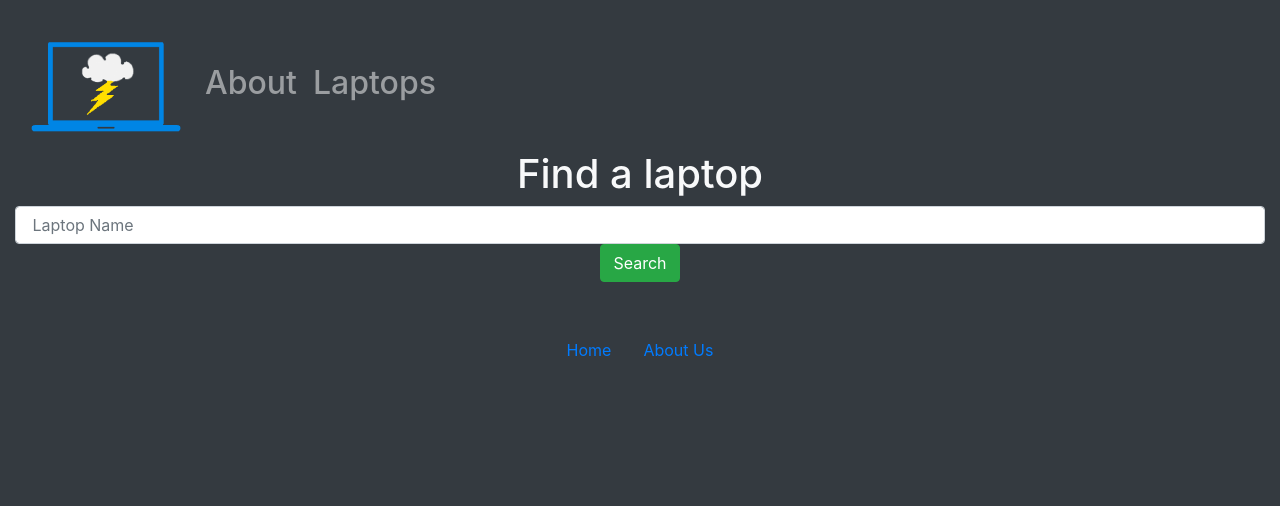
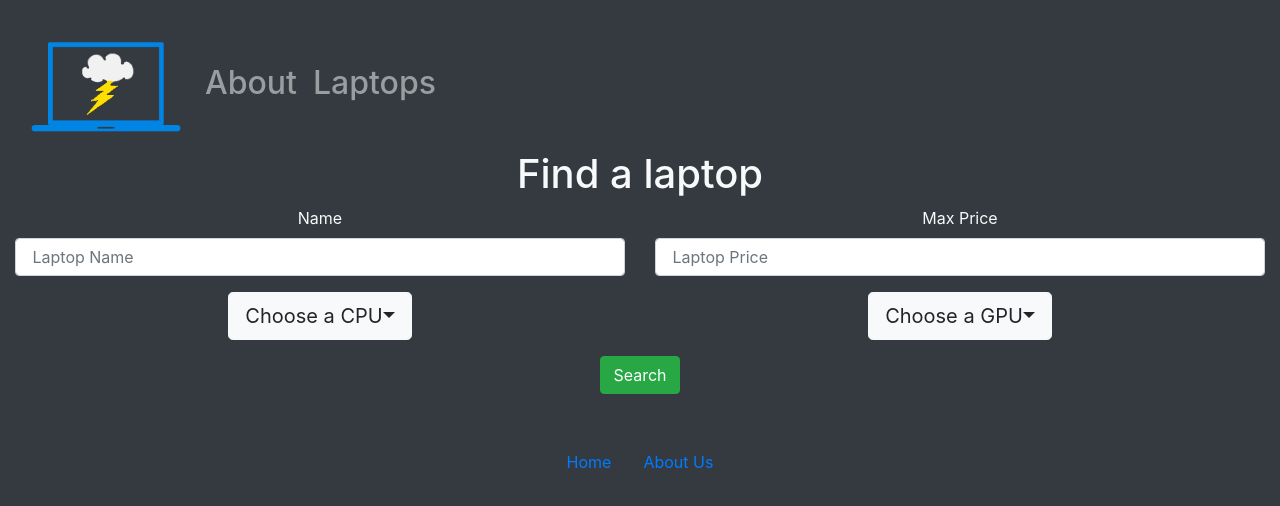
Before and after one commit to alanngo/value-laptop-frontend, a React (Create React App) app: page /laptops in a window 1280 px wide. Shown: the top 506 px of the page. Built offline with nearby package versions, Linux system fonts and the light colour scheme.

Commit message:
compound criteria

```diff
--- a/package.json
+++ b/package.json
@@ -2,6 +2,7 @@
   "name": "value-laptop-frontend",
   "version": "0.1.0",
   "private": true,
+  "type":"module",
   "dependencies": {
     "@testing-library/jest-dom": "^5.11.4",
     "@testing-library/react": "^11.1.0",
@@ -20,7 +21,8 @@
     "start": "react-scripts start",
     "build": "react-scripts build",
     "test": "react-scripts test",
-    "eject": "react-scripts eject"
+    "eject": "react-scripts eject",
+    "scratch": "node scratch.js"
   },
   "eslintConfig": {
     "extends": [
--- a/src/components/FindLaptop/FindLaptop.js
+++ b/src/components/FindLaptop/FindLaptop.js
@@ -1,43 +1,78 @@
 import React, {Component} from 'react';
 import axios from 'axios'
-import {Spinner, Button, Form, Row, Col} from 'react-bootstrap'
+import {Spinner, Button, Form, Row, Col, Dropdown, ButtonGroup} from 'react-bootstrap'
 import DisplayLaptop from '../DisplayLaptop'
-const STRING_SEARCH = {$regex: ".*", $options:"i"}
+
+const STRING_SEARCH = (arg0) => ({$regex: `${arg0}`, $options:"i"})
+const RANGE = (begin, end) =>({ "$lte": Number(end), "$gte": Number(begin)})
+const PRICE = (arg0) => ({$lte: Number(arg0)})
+const CATEGORY = (elem) =>
+{
+  if (elem.includes("MX")||elem.includes("vega")) return "budget"
+  if (elem.includes("50")) return "entry level"
+  if (elem.includes("60") || elem.match(/(i5|ryzen 5)/i)) return "standard"
+  if (elem.includes("70") || elem.match(/(i7|ryzen 7)/i)) return "hi-performance"
+  if (elem.includes("80") || elem.match(/(i9|ryzen 9)/i)) return "enthusiast"
+  if (elem.includes("Quadro") || elem.match(/(xeon|threadripper)/i)) return "workstation"
+}
+
+//cpus
+const INTEL = ["i5", "i7", "i9", "xeon"]
+const RYZEN = ["Ryzen 5", "Ryzen 7", "Ryzen 9"]
+const NVIDIA = ["MX", "1050", "1650", "1060",  "1660", "2060", "1070",  "2070", "1080",  "2080", "Quadro"]
+const AMD = ["vega", "560"]
+
 class FindLaptop extends Component
 {
+
   state =
 	{
     criteria:
     {
-      name: STRING_SEARCH,
-      cpu: STRING_SEARCH,
-      ram: { $lte: 128, $gte: 8},
-
-      gpu: STRING_SEARCH,
-
-      price: {$lte: 1000},
-      category: STRING_SEARCH
-  },
+      name: STRING_SEARCH('.*'),
+      cpu: STRING_SEARCH('.*'),
+      ram: RANGE(8, 128),
+      gpu: STRING_SEARCH('.*'),
+      price: {$gte: 0},
+      category: STRING_SEARCH('.*')
+    },
 		laptops: [],
     clicked: false,
+    dropDownCPU: "Choose a CPU",
+    dropDownGPU: "Choose a GPU"
   }
 
+  changeValue = (key, value)=> this.setState({[`${key}`]: value})
 
   handleClick = (e) =>
   {
     e.preventDefault()
     const URL = `https://value-laptop-backend.herokuapp.com/laptop/`
-    let body = {name:"razer"}
+    const BODY = this.state.criteria
     this.setState({clicked: true})
-    axios.get(URL, {params: body})
+    axios.post(URL, BODY)
     .then(res =>
     {
-      console.log("body")
-      console.log(body)
-      let results = Object.values(res.data)
-      this.setState({laptops: results})
-      console.log(this.state.laptops)
+      console.log(res.data)
+      this.setState({laptops: Object.values(res.data)})
     })
+  }
+
+  handleCompany = (company) =>
+  {
+    let count = 0;
+    let resString = ""
+    resString = resString.concat('(')
+    company.forEach(elem =>
+    {
+      if (count == company.length-1)
+        resString = resString.concat(`${elem}`)
+      else
+        resString = resString.concat(`${elem}|`)
+      count++;
+    })
+    resString = resString.concat(`)`)
+    return resString
   }
   render()
   {
@@ -45,25 +80,116 @@ class FindLaptop extends Component
       <div className="FindLaptop">
       <h1> Find a laptop</h1>
       <Form onSubmit={this.handleClick}>
-          <Row>
+          <Form.Group as={Row}>
             <Col>
+            <Form.Label>Name</Form.Label>
               <Form.Control placeholder=" Laptop Name"
               onChange= {(event)=>
               {
                 let name = event.target.value
                 let criteria = this.state.criteria
-                criteria.name = name
-                console.log(this.state)
+                criteria.name = STRING_SEARCH(name)
                 this.setState
-                (
-                  {
-                    criteria: criteria
-                  },
+                ({criteria: criteria},
                   () => console.log(criteria)
                 )
               }}/>
             </Col>
-          </Row>
+            <Col>
+            <Form.Label>
+              Max Price
+            </Form.Label>
+              <Form.Control placeholder=" Laptop Price"
+              onChange= {(event)=>
+              {
+                let price = event.target.value
+                let criteria = this.state.criteria
+                criteria.price = PRICE(price)
+                this.setState
+                ({criteria: criteria},
+                  () => console.log(criteria)
+                )
+              }}/>
+            </Col>
+
+          </Form.Group>
+            <Form.Group as={Row}>
+
+              <Col>
+                <Dropdown as={ButtonGroup} size="lg" id="bg-vertical-dropdown-1" variant="primary"
+                onSelect=
+                {
+                  (event) =>
+                  {
+                    console.log(event)
+                    let cpu = event
+                    let criteria = this.state.criteria
+                    criteria.cpu = STRING_SEARCH(cpu)
+                    this.setState
+                    ({criteria: criteria},
+                      () => console.log(criteria)
+                    )
+                  }
+                } >
+                <Dropdown.Toggle split variant="light" id="dropdown-split-basic">{this.state.dropDownCPU}</Dropdown.Toggle>
+                <Dropdown.Menu>
+                <Dropdown.Divider />
+                  <Dropdown.Item eventKey=".*" onClick={() => this.changeValue("dropDownCPU","All CPUs")}>All CPUs</Dropdown.Item>
+                  <Dropdown.Divider />
+                  <Dropdown.Divider />
+                  <Dropdown.Item eventKey="i" onClick={() => this.changeValue("dropDownCPU","Intel")}>Intel</Dropdown.Item>
+                  <Dropdown.Divider />
+                  {
+                    INTEL.map(elem =><Dropdown.Item eventKey={elem} onClick={() => this.changeValue("dropDownCPU",`Intel ${elem} `)}>{elem} ({CATEGORY(elem)})</Dropdown.Item>)
+                  }
+
+                <Dropdown.Divider />
+                <Dropdown.Item eventKey="ryzen" onClick={() => this.changeValue("dropDownCPU","AMD Ryzen")}>AMD</Dropdown.Item>
+                <Dropdown.Divider />
+                {
+                  RYZEN.map(elem =><Dropdown.Item eventKey={elem} onClick={() => this.changeValue("dropDownCPU",`AMD ${elem}`)}>{elem} ({CATEGORY(elem)})</Dropdown.Item>)
+                }
+                </Dropdown.Menu>
+                </Dropdown>
+              </Col>
+              <Col>
+              <Dropdown as={ButtonGroup} size="lg" id="bg-vertical-dropdown-1" variant="primary"
+                onSelect=
+                {
+                  (event) =>
+                  {
+                    console.log(event)
+                    let gpu = event
+                    let criteria = this.state.criteria
+                    criteria.gpu = STRING_SEARCH(gpu)
+                    this.setState
+                    ({criteria: criteria},
+                      () => console.log(criteria)
+                    )
+                  }
+                } >
+                <Dropdown.Toggle split variant="light" id="dropdown-split-basic">{this.state.dropDownGPU}</Dropdown.Toggle>
+                <Dropdown.Menu>
+                <Dropdown.Divider />
+                  <Dropdown.Item eventKey=".*" onClick={() => this.changeValue("dropDownGPU", "All GPUs")}>All GPU</Dropdown.Item>
+                  <Dropdown.Divider />
+                  <Dropdown.Divider />
+                  <Dropdown.Item eventKey={this.handleCompany(NVIDIA)} onClick={() => this.changeValue("dropDownGPU","Nvidia")}>Nvidia</Dropdown.Item>
+                  <Dropdown.Divider />
+                  {
+                    NVIDIA.map(elem =><Dropdown.Item eventKey={elem} onClick={() => this.changeValue("dropDownGPU",`Nvidia ${elem} `)}>{elem} ({CATEGORY(elem)})</Dropdown.Item>)
+                  }
+
+                <Dropdown.Divider />
+                <Dropdown.Item eventKey={this.handleCompany(AMD)} onClick={() => this.changeValue("dropDownGPU","AMD Radeon")}>AMD</Dropdown.Item>
+                <Dropdown.Divider />
+                {
+                  AMD.map(elem =><Dropdown.Item eventKey={elem} onClick={() => this.changeValue("dropDownGPU",`AMD ${elem}`)}>{elem} ({CATEGORY(elem)})</Dropdown.Item>)
+                }
+                </Dropdown.Menu>
+                </Dropdown>
+              </Col>
+            </Form.Group>
           <Button variant="success" onClick={this.handleClick}>Search</Button>
 
       </Form>
@@ -84,7 +210,6 @@ class FindLaptop extends Component
     )
   }
 }
-FindLaptop.propTypes = {
-}
+
 
 export default FindLaptop;
```
Also changed, not shown: criteria.json (added, +10 -0 lines).
